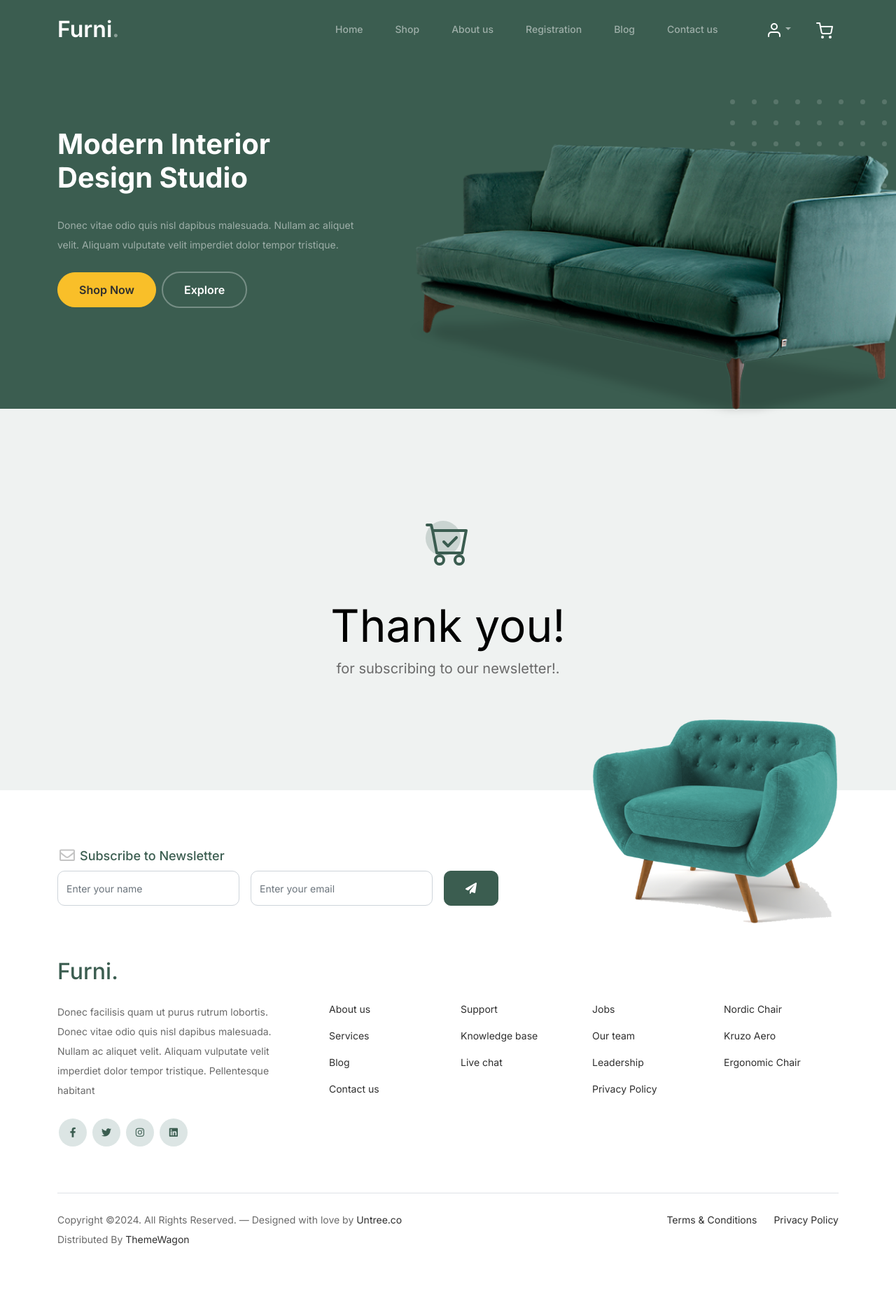
After one commit to 84Dmytro07/ProjectITStep, a Django app: page /subscribe/ in a window 1280 px wide; the page is wider, and only the part inside the window is pictured. The commit adds this page. Shown: that part at 70% size. Run offline with Django 5.2, Linux system fonts and the light colour scheme; parts of the project's set-up code (start-up, migrations or seed data) failed here and were passed over; some libraries are stand-ins or nearby versions.

Commit message:
добавлена возможножность Subscribe to Newsletter

```diff
--- /dev/null
+++ b/website/shop/context_processors.py
@@ -0,0 +1,4 @@
+from .forms import SubscriptionForm
+
+def subscription_form(request):
+    return {'subscription_form': SubscriptionForm()}
--- a/website/shop/forms.py
+++ b/website/shop/forms.py
@@ -3,6 +3,7 @@ from django.contrib.auth.forms import UserCreationForm
 from django import forms
 from django.contrib.auth.models import User
 from .models import Profile
+from .models import Subscriber
 
 class SignUpForm(UserCreationForm):
     email = forms.EmailField(max_length=254, help_text='Required. Inform a valid email address.')
@@ -43,3 +44,19 @@ class ProfileUpdateForm(forms.ModelForm):
             'postal_zip': forms.TextInput(attrs={'required': False}),
             'phone': forms.TextInput(attrs={'required': False}),
         }
+
+
+
+class SubscriptionForm(forms.ModelForm):
+    class Meta:
+        model = Subscriber
+        fields = ['name', 'email']
+
+    name = forms.CharField(max_length=100, widget=forms.TextInput(attrs={
+        'class': 'form-control',
+        'placeholder': 'Enter your name',
+    }))
+    email = forms.EmailField(widget=forms.EmailInput(attrs={
+        'class': 'form-control',
+        'placeholder': 'Enter your email',
+    }))
--- a/website/shop/models.py
+++ b/website/shop/models.py
@@ -54,3 +54,11 @@ class Profile(models.Model):
 
     def __str__(self):
         return f'{self.user.username} Profile'
+
+class Subscriber(models.Model):
+    name = models.CharField(max_length=100)
+    email = models.EmailField(unique=True)
+    subscribed_at = models.DateTimeField(auto_now_add=True)
+
+    def __str__(self):
+        return self.email
--- a/website/shop/urls.py
+++ b/website/shop/urls.py
@@ -17,6 +17,7 @@ urlpatterns = [
     path('support/', views.support, name='support'),
     path('register/', views.register, name='register'),
     path('checkout/', views.checkout, name='checkout'),
+    path('subscribe/', views.subscribe, name='subscribe'),
     path('profile/', views.profile, name='profile'),
     path('update_profile/', views.update_profile, name='update_profile'),
     path('login/', LoginView.as_view(template_name='registration/login.html'), name='login'),
--- a/website/shop/views.py
+++ b/website/shop/views.py
@@ -10,6 +10,8 @@ from django.contrib import messages
 from django.contrib.auth.decorators import login_required
 from .forms import UserUpdateForm, ProfileUpdateForm
 from orders.models import Order
+from django.contrib import messages
+from .forms import SubscriptionForm
 
 def about(request):
     return render(request, 'shop/about.html')
@@ -79,7 +81,7 @@ def update_profile(request):
         user_form = UserUpdateForm(request.POST, instance=request.user)
         profile_form = ProfileUpdateForm(request.POST, instance=request.user.profile)
 
-        # Создаем экземпляр формы пароля только если данные для нее были переданы
+        #  экземпляр формы пароля только если данные для нее были переданы
         password_form = PasswordChangeForm(request.user, request.POST) if request.POST.get('old_password') else None
 
         # Проверка всех форм
@@ -116,6 +118,19 @@ class MyLogoutView(View):
         logout(request)
         return redirect('shop:index')
 
+
+
+def subscribe(request):
+    if request.method == 'POST':
+        form = SubscriptionForm(request.POST)
+        if form.is_valid():
+            form.save()
+            messages.success(request, 'Thank you for subscribing to our newsletter!')
+            return  redirect('shop:subscribe')
+    else:
+        form = SubscriptionForm()
+
+    return render(request, 'shop/subscribe.html', {'form': form})
 
 
 #### Магазин
--- a/website/templates/shop/base.html
+++ b/website/templates/shop/base.html
@@ -116,19 +116,21 @@
     <div class="col-lg-8">
         <div class="subscription-form">
             <h3 class="d-flex align-items-center"><span class="me-1"><img src="{% static 'shop/images/envelope-outline.svg' %}" alt="Newsletter" class="img-fluid"></span><span>Subscribe to Newsletter</span></h3>
-            <form action="#" class="row g-3">
+            <form action="{% url 'shop:subscribe' %}" method="post" class="row g-3">
+             {% csrf_token %}
              <div class="col-auto">
-                <input type="text" class="form-control" placeholder="Enter your name">
+        {{ subscription_form.name }}
     </div>
     <div class="col-auto">
-                <input type="email" class="form-control" placeholder="Enter your email">
+        {{ subscription_form.email }}
     </div>
     <div class="col-auto">
-                <button class="btn btn-primary">
+        <button type="submit" class="btn btn-primary">
             <span class="fa fa-paper-plane"></span>
         </button>
     </div>
 </form>
+
         </div>
     </div>
 </div>
--- /dev/null
+++ b/website/templates/shop/subscribe.html
@@ -0,0 +1,22 @@
+{% extends 'shop/base.html' %}
+{% block content %}
+
+  <div class="untree_co-section">
+    <div class="container">
+      <div class="row">
+        <div class="col-md-12 text-center pt-5">
+          <span class="display-3 thankyou-icon text-primary">
+            <svg width="1em" height="1em" viewBox="0 0 16 16" class="bi bi-cart-check mb-5" fill="currentColor" xmlns="http://www.w3.org/2000/svg">
+              <path fill-rule="evenodd" d="M11.354 5.646a.5.5 0 0 1 0 .708l-3 3a.5.5 0 0 1-.708 0l-1.5-1.5a.5.5 0 1 1 .708-.708L8 8.293l2.646-2.647a.5.5 0 0 1 .708 0z"/>
+              <path fill-rule="evenodd" d="M0 1.5A.5.5 0 0 1 .5 1H2a.5.5 0 0 1 .485.379L2.89 3H14.5a.5.5 0 0 1 .491.592l-1.5 8A.5.5 0 0 1 13 12H4a.5.5 0 0 1-.491-.408L2.01 3.607 1.61 2H.5a.5.5 0 0 1-.5-.5zM3.102 4l1.313 7h8.17l1.313-7H3.102zM5 12a2 2 0 1 0 0 4 2 2 0 0 0 0-4zm7 0a2 2 0 1 0 0 4 2 2 0 0 0 0-4zm-7 1a1 1 0 1 0 0 2 1 1 0 0 0 0-2zm7 0a1 1 0 1 0 0 2 1 1 0 0 0 0-2z"/>
+            </svg>
+          </span>
+          <h2 class="display-3 text-black">Thank you!</h2>
+          <p class="lead mb-5">for subscribing to our newsletter!.</p>
+
+        </div>
+      </div>
+    </div>
+  </div>
+
+{% endblock %}
--- a/website/website/settings.py
+++ b/website/website/settings.py
@@ -71,6 +71,7 @@ TEMPLATES = [
                 'django.contrib.auth.context_processors.auth',
                 'django.contrib.messages.context_processors.messages',
                 'shopping_cart.context_processors.cart',
+                'shop.context_processors.subscription_form',
 
             ],
         },
```
Also changed, not shown: website/shop/admin.py (+7 -1 lines), website/db.sqlite3, website/shop/migrations/0003_subscriber.py (added). Lines whose indentation alone changed are shown as unchanged.
